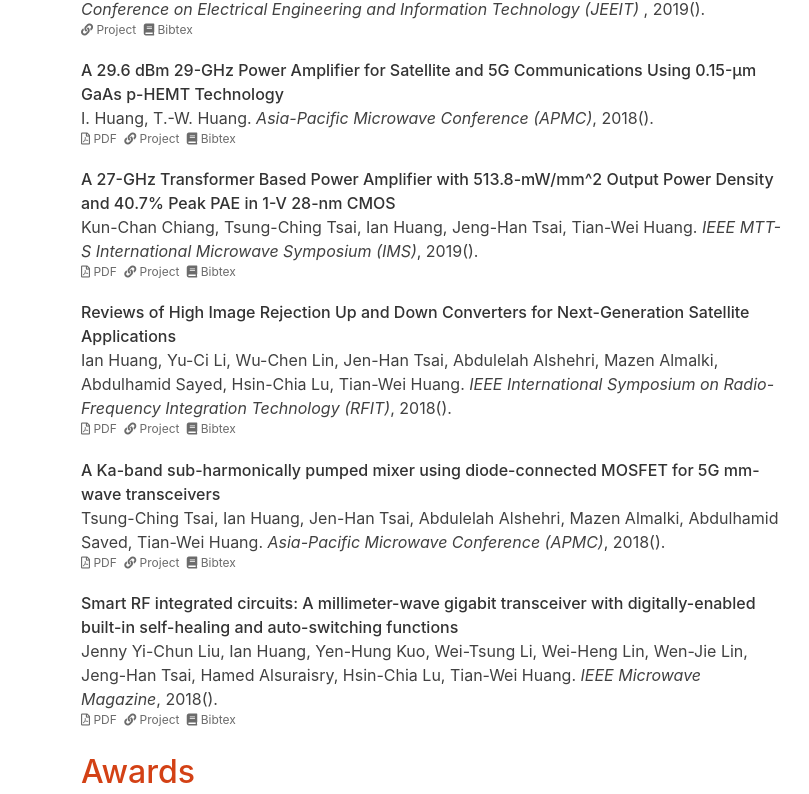
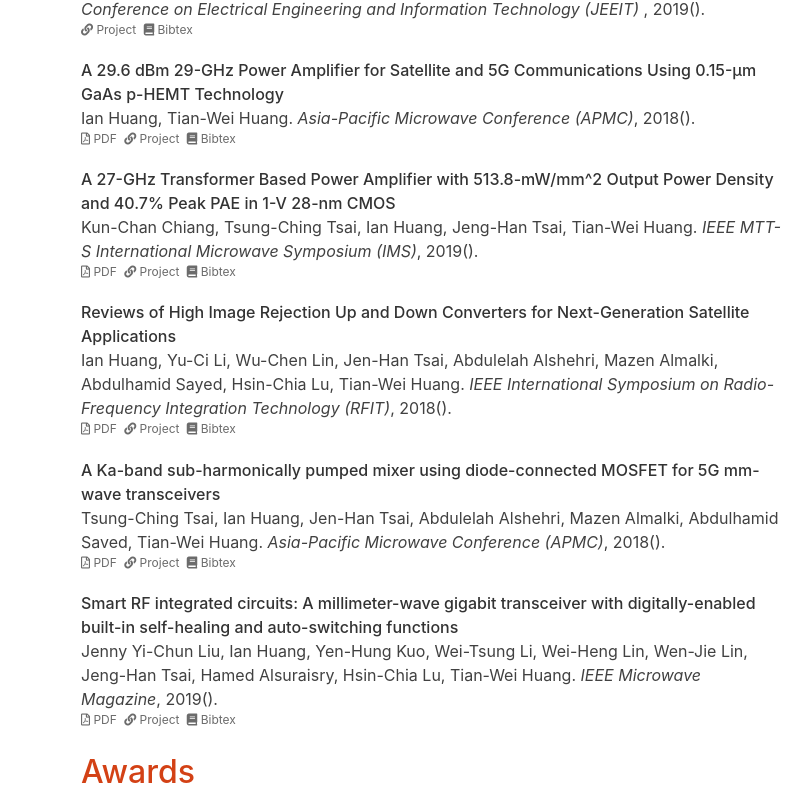
Before and after one commit to ianhuang2664/ianhuang2664.github.io, a Jekyll site: the page built from cv.html, in a window 1280 px wide and 1400 px high, scrolled down 1141 px. Shown: the part 198-992 px from the top of the window, without its empty margins (259-1068 px from the left). Built offline with Jekyll 4.4.1, drawn with Linux system fonts in a browser that asks for light colours.

Commit message:
edit IEEE mw journal year

```diff
--- a/_publications/2019-29GHzPA.html
+++ b/_publications/2019-29GHzPA.html
@@ -1,8 +1,8 @@
 ---
 layout: publication
 authors:
-  - I. Huang
-  - T.-W. Huang
+  - Ian Huang
+  - Tian-Wei Huang
 doi: 10.23919/APMC.2018.8617649
 link: https://doi.org/10.23919/APMC.2018.8617649
 pdf: https://ianhuang2664.github.io/papers/2018-29GHz_29dBm_PA.pdf
--- a/_publications/2019-SmartRFIC.html
+++ b/_publications/2019-SmartRFIC.html
@@ -25,5 +25,5 @@ type:
   - Magazine
 venue: "IEEE Microwave Magazine"
 venue_url: "https://ieeexplore.ieee.org/xpl/RecentIssue.jsp?punumber=6668"
-year: 2018
+year: 2019
 ---
```
